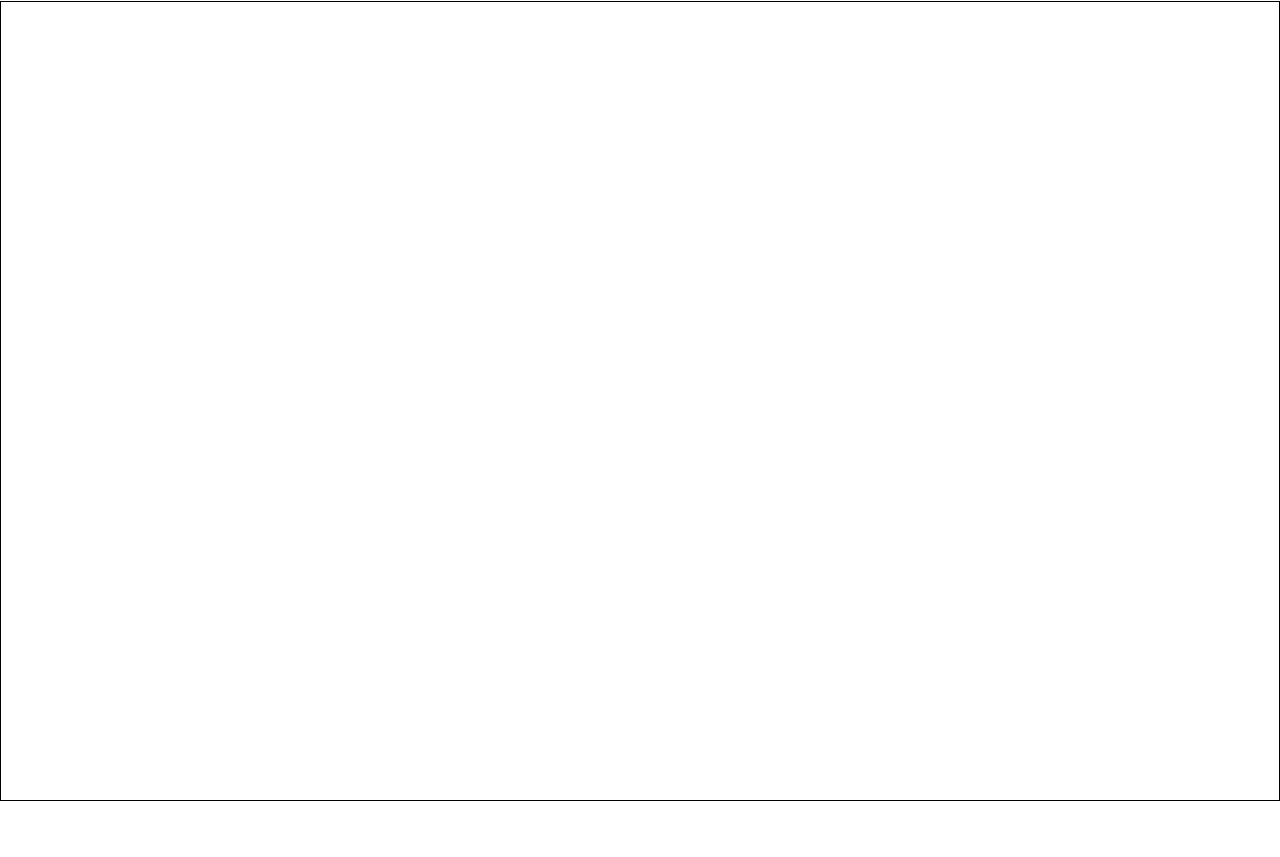
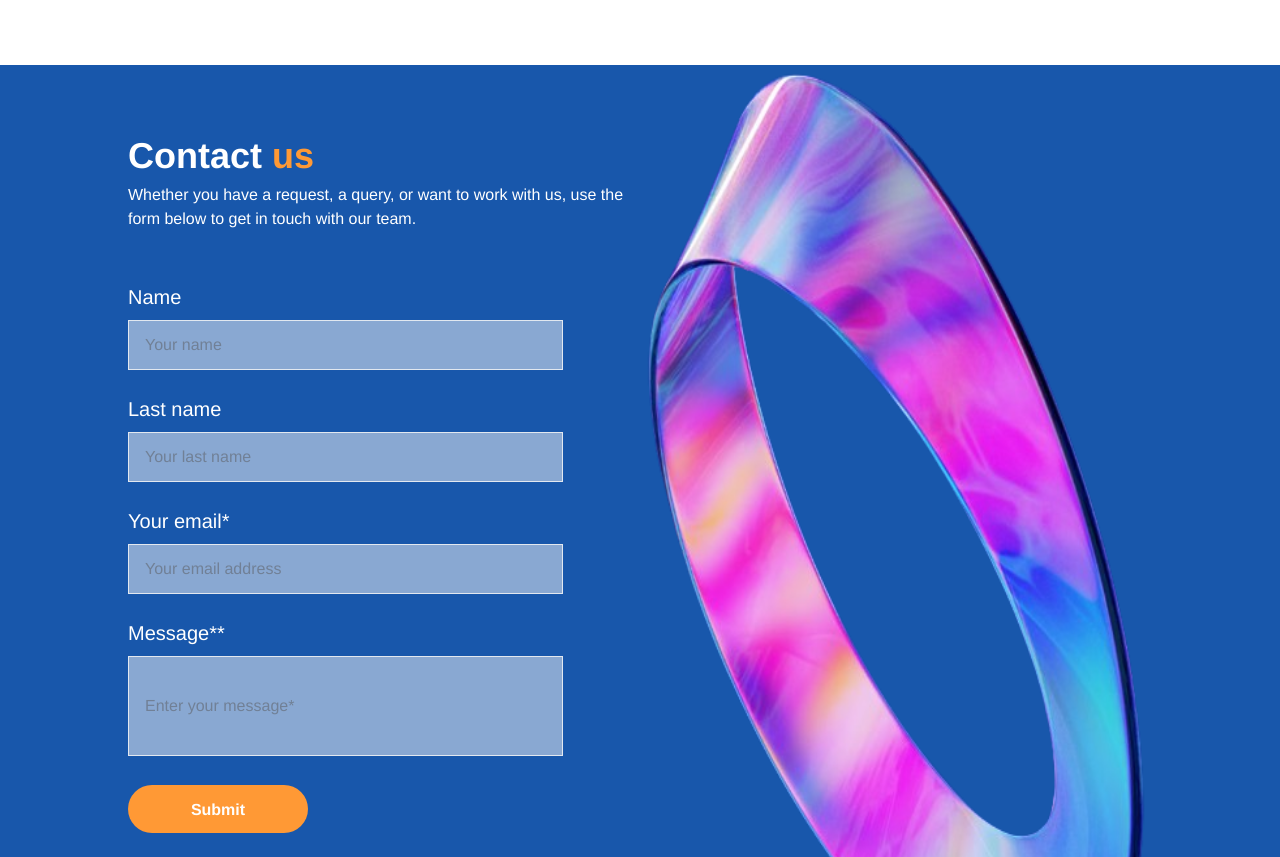
Before and after one commit to Pannakbhushana/zonesage_assignment-, a React (Create React App) app in the folder hostinger-clone/: page / in a window 1280 px wide. Shown: the part 3983-4840 px from the top of the page. Before the commit the page ends 4784 px from the top, so only its background shows below. Built offline with nearby package versions, Linux system fonts and the light colour scheme.

Commit message:
contact section added

```diff
--- a/hostinger-clone/src/Components/Contact.tsx
+++ b/hostinger-clone/src/Components/Contact.tsx
@@ -1,10 +1,50 @@
-import { Box, Text } from '@chakra-ui/react';
+import { Box,Text,Button } from '@chakra-ui/react';
 import Styles from "../Styles/Dashboard.module.css";
+import FormElement from './FormElement';
 
 
 const Contact = () => {
     return <Box className={Styles.contact}>
 
+        <Box className={Styles.contactCh1} mt={'5%'}>
+            <Box  h={'80px'} w={'60px'} mb={'10%'} display={{lg:'none'}}>
+                <img src="/circle.png" alt="image" style={{width:"100%",height:"100%"}} />
+            </Box>
+            <Box className={Styles.contactContent} textAlign={'left'}>
+                <Text fontSize={'4xl'} as={'b'} color={'#fff'}>Contact <span style={{color:'#ff9935'}}>us</span></Text>
+                <Text fontSize={'md'}  color={'#fff'}>
+                    Whether you have a request, a query, or want to work with us, use the form below to get in
+                    touch with our team.
+                </Text>
+            </Box>
+            <Box className={Styles.contactForm}>
+                <FormElement title='Name' des={'Your name'}/>
+                <br/>
+                <FormElement title='Last name' des={'Your last name'}/>
+                <br/>
+                <FormElement title='Your email*' des={'Your email address'}/>
+                <br/>
+                <FormElement title='Message**' des={'Enter your message*'} widths={'100px'}/>
+                <br />
+                <Box textAlign={'left'}>
+                    <Button
+                        mt={'1%'}
+                        size='md'
+                        height='48px'
+                        width='180px'
+                        borderRadius={'25px'}
+                        color={'#fff'}
+                        colorScheme='yellow'
+                        bg={'#ff9935'}>
+                        Submit
+                    </Button>
+                </Box>
+            </Box>
+        </Box>
+
+        <Box className={Styles.contactImageContainer} display={['none','none','none','block']}>
+            <img src="/circle.png" alt="image" style={{width:"100%",height:"100%"}} />
+        </Box>
     </Box>
 }
 
--- /dev/null
+++ b/hostinger-clone/src/Components/FormElement.tsx
@@ -0,0 +1,29 @@
+import React, { useState, ChangeEvent } from 'react';
+import { Input, Text,Box } from '@chakra-ui/react';
+
+const FormElement = ({title,des,widths}:{title:string, des:string, widths?:string}) => {
+    const [value, setValue] = useState<string>('');
+
+    const handleChange = (e: ChangeEvent<HTMLInputElement>) => {
+        setValue(e.target.value);
+    };
+
+    return (
+        <>
+            <Box textAlign={'left'} w={{lg:'85%'}}>
+                <Text mb='8px' fontSize={'xl'} color={'#fff'}>{title}</Text>
+                <Input
+                    value={value}
+                    onChange={handleChange}
+                    placeholder={des}
+                    h={ widths ? widths: '50px' }
+                    borderRadius={'0px'}
+                    bg={'rgb(250, 250, 250, .50)'}
+                    _hover={{bg:'#fff'}}
+                />
+            </Box>
+        </>
+    );
+};
+
+export default FormElement
--- a/hostinger-clone/src/Styles/Dashboard.module.css
+++ b/hostinger-clone/src/Styles/Dashboard.module.css
@@ -1,3 +1,6 @@
+
+/* --------------------------------------------------------------Top Container--------------------------------------- */
+
 .topContainer{
     display: flex;
     min-height: 100vh;
@@ -75,10 +78,42 @@
 /* -------------------------------------------------------------------Contact--------------------------------------------- */
 
 .contact{
+    display: flex;
+    justify-content: center;
     width: 100%;
     min-height: 100vh;
-    border: 1px solid black;
+    background-color: #1857ab;
+    margin-top: 5%;
 }
+
+.contactCh1{
+    width: 40%;
+    min-height: 100vh;
+}
+
+.contactContent{
+    width: 100%;
+}
+
+.contactForm{
+    width: 100%;
+    min-height: 70vh;
+    margin-top: 10%;
+}
+
+.contactImageContainer{
+    width: 40%;
+    height: 120vh;
+}
+
+
+
+
+
+
+
+
+/* --------------------------------------------------------------Responsivness------------------------------------------------ */
 
 @media (max-width: 1024px) {
     .topContainer{
@@ -128,4 +163,10 @@
         margin-left: 20%;
     }
 
+    .contactCh1{
+        width: 360px;
+        padding: 20px;
+    }
+
+
 }
```
Also changed, not shown: hostinger-clone/public/circle.png (added).
